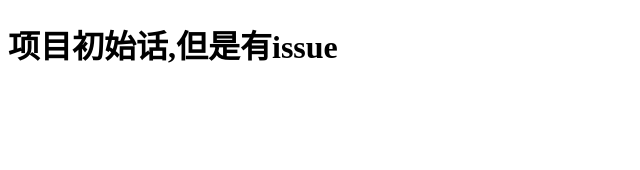
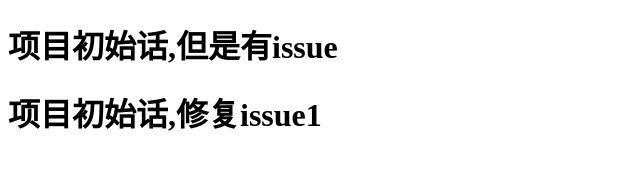
Before and after one commit to tongzhiyuan31841221/git-, a plain HTML site: page index.html in a window 1280 px wide. Shown: the whole page, without its empty margins (0-640 px from the left). Drawn offline with Linux system fonts and the light colour scheme.

Commit message:
修复issue1

```diff
--- a/index.html
+++ b/index.html
@@ -10,6 +10,8 @@
 
 <body>
     <h1>项目初始话,但是有issue</h1>
+    <h1>项目初始话,修复issue1</h1>
+
 </body>
 
 </html>
```
